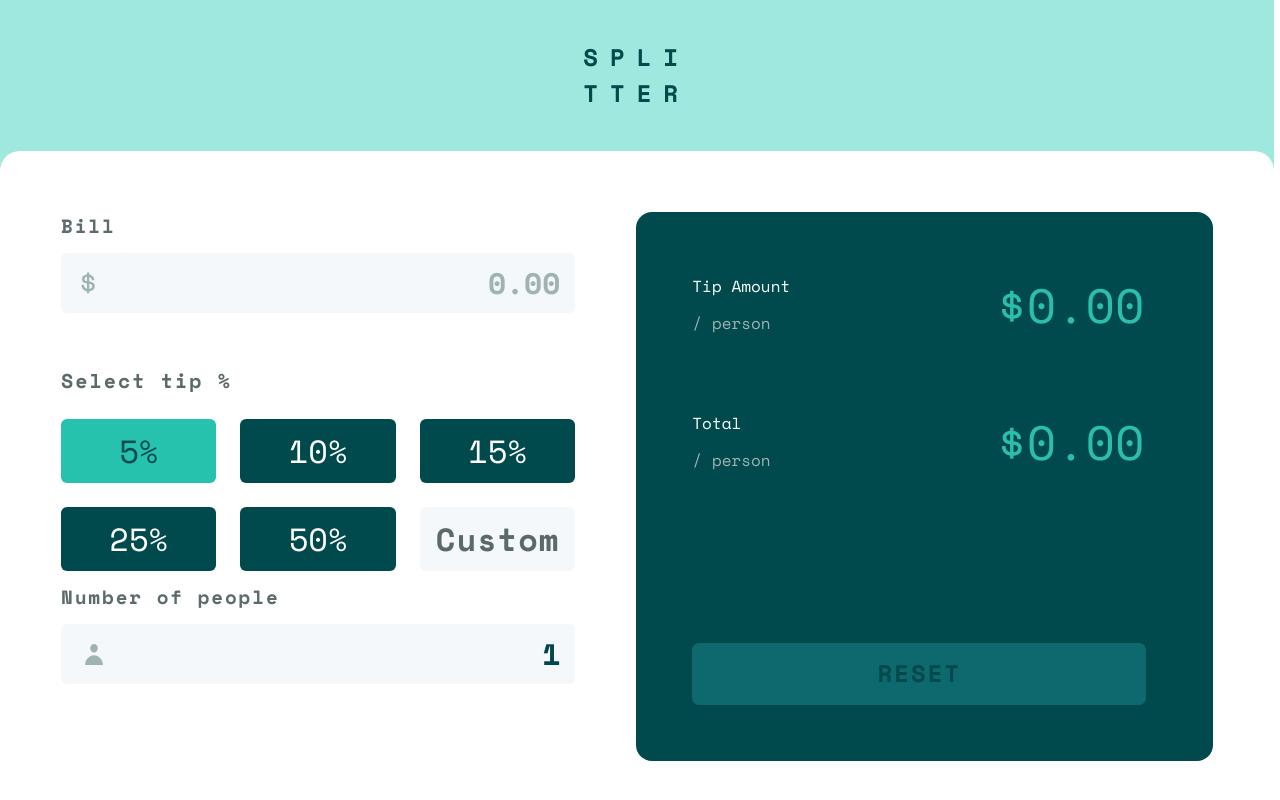
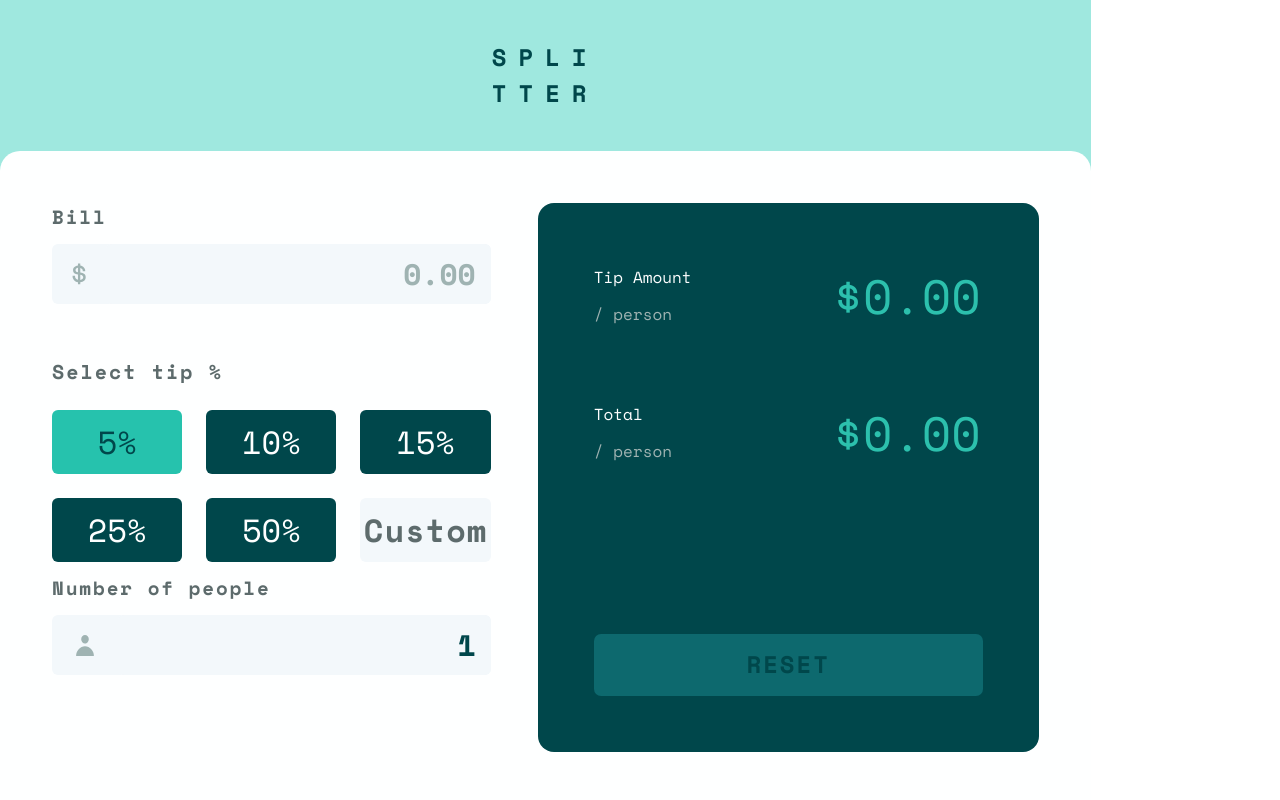
Before and after one commit to Vkm1324/Splitter-App, a React (Vite) app: page / in a window 1280 px wide. Shown: the top 800 px of the page. Built offline with nearby package versions, Linux system fonts and the light colour scheme.

Commit message:
implemented responsiveness

```diff
--- a/src/components/Billsplitter/Billsplitter.module.css
+++ b/src/components/Billsplitter/Billsplitter.module.css
@@ -1,19 +1,19 @@
 .mainContainer{
-  background-color: #9FE8DF;
+  background-color: var(--base-green);
   width: 100%;
 
 }
 
 .titleContainer{
   width: 100%;
-  background-color: #9FE8DF;
+  background-color: var(--base-green);
   padding: 40px 0px;
   display: flex;
   justify-content: center;
 }
 
 .title{
-  color: hsla(183, 100%, 15%, 1);
+  color: var(--dark-green);
   font-weight: 700;
   font-size: 1.5rem;
   font-family: "Space Mono";
@@ -27,29 +27,28 @@
 }
 .contentContainer {
   display: flex;
-  /* TODO just changed width 100% */
   max-width: 80rem;
   width: 100%;
-  padding: 61px;
-  background-color: hsla(0, 0%, 100%, 1);
-  column-gap: 61px;
+  /* padding: 61px; */
+  padding: 4.77%;
+  background-color: var(--white);
+  /* column-gap: 61px; */
+  column-gap: 4.77%;
   border-radius: 20px 20px 0px 0px;
 }
 
 .leftContainer{
-  /* padding: 60px 60px 90px 60px; */
   /* max-width: 32.875rem; */
   width: 100%;
   display: flex;
   flex-direction: column;
   gap: 12px;
-  /* width: 100%; */
 
 }
 
 .rightContainer{
   /* padding:0px 60px; */
-  background-color: hsla(183, 100%, 15%, 1);
+  background-color: var(--dark-green);
   border-radius: 16px;
   /* max-width: 35.375rem; */
   width: 100%;
@@ -82,7 +81,7 @@
   .titleContainer{
   width: 100%;
   /* height: 145px; */
-  background-color: #9FE8DF;
+  /* background-color: #9FE8DF; */
   padding: 40px 0px;
 }
   .contentContainer {
@@ -123,10 +122,18 @@
 }
 
 
-/* Small screen Tablet (0-780px) */
-@media (max-width: 961px) {
-.contentContainer{
-  /* font-size: 1rem; */
+/* Small screen Tablet (550-780px) */
+@media (min-width: 550px) and (max-width: 780px) {
+  .contentContainer{
+    flex-direction: column;
+  }
+
 }
 
+
+/* Small screen Tablet (780px-962px) */
+@media (min-width: 780px) and (max-width: 962px) {
+  .rightContainer{font-size: 0.8rem;}
+  .contentContainer{font-size: 1rem;}
+
 }
--- a/src/components/Billsplitter/Billsplitter.tsx
+++ b/src/components/Billsplitter/Billsplitter.tsx
@@ -3,6 +3,7 @@ import styles from "./Billsplitter.module.css";
 import tipstyles from "../TipMenu/TipMenu.module.css";
 import resetStyles from "../Resetbutton/Resetbutton.module.css";
 import "../../App.css";
+import "../../index.css";
 import InputNumber from "../InputNumber/InputNumber";
 import TipMenu from "../TipMenu/TipMenu";
 import SplitperPerson from "../SplitPerPerson/SplitPerPerson";
--- a/src/components/InputNumber/InputNumber.module.css
+++ b/src/components/InputNumber/InputNumber.module.css
@@ -1,5 +1,5 @@
 .container {
-  background-color: white;
+  background-color: var(--white);
   width: 100%;
   max-width: 32.75rem;
   display: flex;
@@ -11,22 +11,18 @@
 .inputContainer {
   display: flex;
   flex-direction: row;
-  /* justify-content: center; */
-  background-color:hsla(203, 50%, 97%, 1);
-   /* var(--input-field-color); */
+  background-color: var(--bg-shade);
   border-radius: 6px;
-  max-width: calc(100%)
+  max-width: calc(100%);
 }
 
 .inputContainer:focus-within {
-  outline: 3px solid #5aa79d;
+  outline: 3px solid var(--stroke-green);
 }
-
 
 .iconContainer {
   display: flex;
   padding: 8px 20px;
-  /* justify-content: center; */
 }
 
 .numberInput {
@@ -34,22 +30,23 @@
   padding: 8px 0px;
   padding-right: 15px;
   text-align: right;
-  width: calc(100% );
-    background: hsla(203, 50%, 97%, 1);
-  /* background-color: var(--input-field-color); */
+  width: calc(100%);
+  background: var(--bg-shade);
   border-radius: 6px;
   font-size: 2rem;
   border: none;
   outline: none;
   font-weight: 700;
-  color: #00474b;
+  color: var(--dark-green);
   font-family: "Space Mono";
 }
-.numberInput:hover{
-   cursor: pointer;
+
+.numberInput:hover {
+  cursor: pointer;
 }
+
 .numberInput::placeholder {
-  color: #9fb3b2;
+  color: var(--text-color-light);
 }
 
 .label {
@@ -59,14 +56,13 @@
   font-size: 1.25rem;
   font-weight: 700;
   line-height: 1.5;
-  color: #5d6b6c;
+  color: var(--text-color);
   letter-spacing: 0.1em;
 }
 
-
-/* TODO create a outline for input div when error  */
+/* TODO create a outline for input div when error */
 .inputContainer.errorOutline {
-  outline: 3px solid red;
+  outline: 3px solid var(--error);
 }
 
 .errorMsg {
@@ -75,14 +71,13 @@
   font-size: 1.25rem;
   font-weight: 700;
   line-height: 1.5;
-  color: red;
+  color: var(--error);
   letter-spacing: 0.1em;
-  /* minimum height for the hidden div (error ) so that the content shift isn't visible */
   min-height: 1.9rem;
   text-align: end;
 }
 
-img{
+img {
   padding: 8px 20px;
 }
 
@@ -95,7 +90,6 @@ input::-webkit-inner-spin-button {
 /* Mobile (0-550px) */
 @media (max-width: 550px) {
   .container {
-    /* padding: 0px 32px; */
     max-width: 20rem;
     width: 100%;
     padding-top: 2rem;
@@ -118,11 +112,11 @@ input::-webkit-inner-spin-button {
 }
 
 /* Tablet (550-1100px) */
-@media (min-width: 551px) and (max-width: 1100px) {
+@media (min-width: 962px) and (max-width: 1100px) {
   .container {
     width: 100%;
   }
-  .inputContainer{
+  .inputContainer {
     width: 100%;
   }
   .numberInput {
@@ -141,7 +135,6 @@ input::-webkit-inner-spin-button {
 @media (min-width: 1101px) and (max-width: 1500px) {
   .container {
     width: 100%;
-
   }
 
   .numberInput {
@@ -155,7 +148,6 @@ input::-webkit-inner-spin-button {
     width: 100%;
   }
 }
-
 
 /* Desktop (1500+px) */
 @media (min-width: 1501px) {
--- a/src/components/InputNumber/InputNumber.tsx
+++ b/src/components/InputNumber/InputNumber.tsx
@@ -1,5 +1,6 @@
 import React, { RefObject } from "react";
 import "../../App.css";
+import "../../index.css";
 import styles from "./InputNumber.module.css";
 import dollar from "./assests/dollar.svg";
 import person from "./assests/person.svg";
--- a/src/components/Resetbutton/Resetbutton.module.css
+++ b/src/components/Resetbutton/Resetbutton.module.css
@@ -11,23 +11,34 @@
     border: none;
     font-weight: 700;
     border-radius: 7px;
+    /* TODO clarify the color of background  */
     background: #26C2AD;
-    color: hsla(183, 100%, 15%, 1);
+    /* background: var(--base-green); */
+    /* color:#00494D; */
+     /* color: hsla(183, 100%, 15%, 1); */
+    color: var(--dark-green);
 }
 
 .reset:hover{
      cursor: pointer;
-   background:#9FE8DF;
+   background:var(--base-green);
 }
 
 .disabled{
-  /* background-color: gray; Color when the button is disabled */
+
+    /* TODO clarify the color of background  */
   background: hsla(183, 79%, 24%, 1);
-  /* color: white; */
-  cursor: not-allowed; /* Change cursor to indicate the button is disabled */
+    /* 0D686D; */
+
+    /* Change cursor to indicate the button is disabled */
+  cursor:default;
 }
 .disabled:hover{
+    /* TODO clarify the color of background  */
   background: hsla(183, 79%, 24%, 1);
+  /* 0D686D; */
+  /* background: var(--dark-green); */
+
   /* Change cursor to indicate the button is disabled */
   cursor:default
 }
@@ -35,10 +46,8 @@
   .reset {
     padding: 9px 0px;
     max-width: 100%;
-    /* display:flex;  */
   }
   .container{
     max-width: 100%;
-    /* margin: 15px; */
   }
 }
--- a/src/components/Resetbutton/Resetbutton.tsx
+++ b/src/components/Resetbutton/Resetbutton.tsx
@@ -1,5 +1,6 @@
 import React, { useRef } from "react";
 import styles from "./Resetbutton.module.css";
+import "../../index.css";
 
 interface ResetbuttonProps {
   /**
--- a/src/components/SplitPerPerson/SplitPerPerson.module.css
+++ b/src/components/SplitPerPerson/SplitPerPerson.module.css
@@ -6,7 +6,7 @@
   align-items: center;
   max-width: 28.375rem;
   width: 100%;
-  background: hsla(183, 100%, 15%, 1);
+  background: var(--dark-green);
   font-family: "Space Mono";
   line-height: 1.4;
   font-weight:400;
@@ -19,7 +19,7 @@
   align-items: center;
   grid-column: 1 / 2;
   grid-row: 1 / 2;
-  color: hsla(180, 100%, 100%, 1);
+  color: var(--white);
 }
 
 .label2 {
@@ -29,7 +29,7 @@
   grid-column: 1/ 2;
   grid-row: 2 / 3;
   font-weight:400;
-  color: hsla(177, 12%, 66%, 1);
+  color: var(--text-color-light)
 }
 
 .inputContainer {
@@ -50,11 +50,17 @@
   font-size:3rem;
   line-height: 71.01px;
   width: 100%;
-  color: hsla(172, 63%, 46%, 1);
-  background: hsla(183, 100%, 15%, 1);
+  /* TODO  clarify the color of number to diplay */
+  color:#2CC0AD;  /* hsl(172, 63%, 46%); */
+  /* color: var(--base-green); */
+  background: var(--dark-green);
 }
 ::placeholder{
-  color: hsla(172, 63%, 46%, 1);
+
+  /* TODO  clarify the color of number to diplay */
+  color:#2CC0AD ; /* hsl(172, 63%, 46%); */
+  /* color: var(--base-green); */
+
   }
 
   @media (max-width: 550px) {
--- a/src/components/SplitPerPerson/SplitPerPerson.tsx
+++ b/src/components/SplitPerPerson/SplitPerPerson.tsx
@@ -1,5 +1,6 @@
 import React from 'react';
 import "../../App.css";
+// import "../../index.css";
 import styles from './SplitPerPerson.module.css';
 interface SplitPerPersonProps {
   /**
--- a/src/components/TipMenu/TipMenu.module.css
+++ b/src/components/TipMenu/TipMenu.module.css
@@ -8,13 +8,13 @@
   letter-spacing: 2px;
   display: flex;
   flex-direction: column;
-  /* gap: 21.87%; */
+  background-color: var(--white);
 }
 
 .label {
   /* max-width: 10.5rem; */
   padding-bottom: 24px;
-  color: hsla(184, 7%, 39%, 1);
+  color: var(--text-color);
 }
 
 .gridContainer {
@@ -30,8 +30,8 @@
   font-family: "Space Mono";
   max-width: 9.93rem;
   width: 100%;
-  color: white;
-  background-color: hsla(183, 100%, 15%, 1);
+  color: var(--white);
+  background-color: var(--dark-green);
   border-radius: 6px;
   border: none;
   text-align: center;
@@ -43,15 +43,13 @@
 }
 
 .gridButton:hover {
-  /* color:	hsl(173, 61%, 77%); */
-  /* : hsla(172, 67%, 45%, 1); */
-  color: hsla(183, 100%, 15%, 1);
+  color:var(--dark-green);
   background-color:#9FE8DF;
 }
 
 .customButton{
-  background: hsla(203, 50%, 97%, 1);
-  color: hsla(183, 100%, 15%, 1);
+  background: var(--bg-shade);
+  color:var(--dark-green);
   font-family: "Space Mono";
   border-radius: 6px;
   border: none;
@@ -60,7 +58,7 @@
   width: 100%;
   cursor: pointer;
   text-wrap: wrap;
-  border: 2px hidden white;
+  /* border: 2px hidden white;  */
   font-size: 2rem;
   letter-spacing: 1px;
   font-weight: 700;
@@ -68,26 +66,25 @@
 
 .customButton:focus{
   color: hsla(183, 100%, 15%, 1);
+  /* TODO clarify the color of outline */
    outline: 2px solid #26C2AD;
 }
 
 .selected{
+
+  /* TODO clarify the color of back-ground */
   background-color:#26C2AD;
-  color: hsla(183, 100%, 15%, 1);
-  /* border-color: #26C2AD; */
-   /* outline: 2px solid #26C2AD; */
+  color: var(--dark-green);
 }
 
 .customButtonselected {
   outline:2px solid #9FE8DF;
-  color: hsla(183, 100%, 15%, 1);
-  /* border-color: #26C2AD; */
-  text-align: center;
-  /* border:.1px solid #9FE8DF; */
+  color:var(--dark-green);
+   text-align: center;
 }
 
 .customButton::placeholder {
-  color: hsla(184, 7%, 39%, 1);
+  color: var(--text-color);
 
 }
 
@@ -99,6 +96,7 @@
     max-width: 23.438rem;
     display:flex;
     gap: 24%;
+    padding-bottom: 2px;
     /* padding: 0px 32px; */
     /* flex-direction: column; */
   }
--- a/src/components/TipMenu/TipMenu.tsx
+++ b/src/components/TipMenu/TipMenu.tsx
@@ -1,5 +1,6 @@
 import React, { useState, useRef } from "react";
 import "../../App.css";
+import "../../index.css";
 import styles from "./TipMenu.module.css";
 
 interface TipMenuProps {
--- a/src/index.css
+++ b/src/index.css
@@ -1,16 +1,14 @@
 :root {
   display: flex;
-  --base-green: #9FE8DF;
-  --dark-green: #00474B;
-  --bg-shade: #F3F8FB;
-  --text-color: #5D6B6C;
-  --text-color-light: #9FB3B2;
-  --error: #B47C6D;
-  --white: #FEFFFF;
-  --stroke-green: #5BABA2;
-   /* TODO set-up widht and height max 100%*/
+  --base-green: #9FE8DF; /* hsl(173, 61%, 77%) */
+  --dark-green: #00474B;/* hsl(183, 100%, 15%)  */
+  --bg-shade: #F3F8FB;/* hsl(202, 50%, 97%)    */
+  --text-color: #5D6B6C;/* hsl(184, 7%, 39%)  */
+  --text-color-light: #9FB3B2;/* hsl(177, 12%, 66%) */
+  --error: #B47C6D;/* hsl(13, 32%, 57%)        */
+  --white: #FEFFFF;/* hsl(180, 100%, 100%)        */
+  --stroke-green: #5BABA2;/* hsl(173, 32%, 51%)  */
 width: 100%;
-
 }
 
 body {
```
